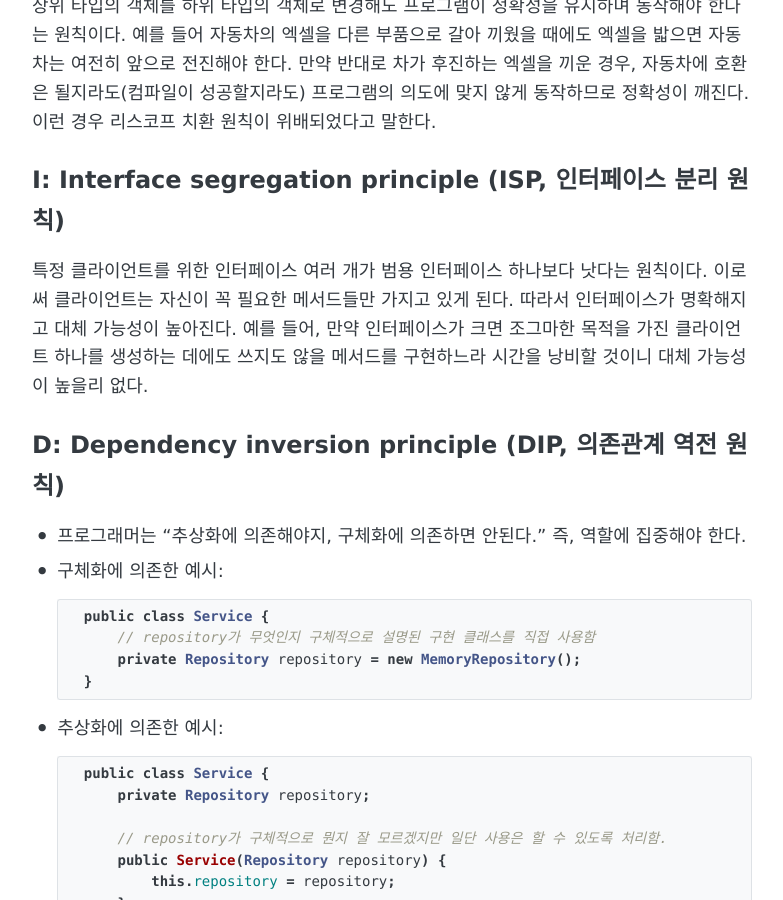
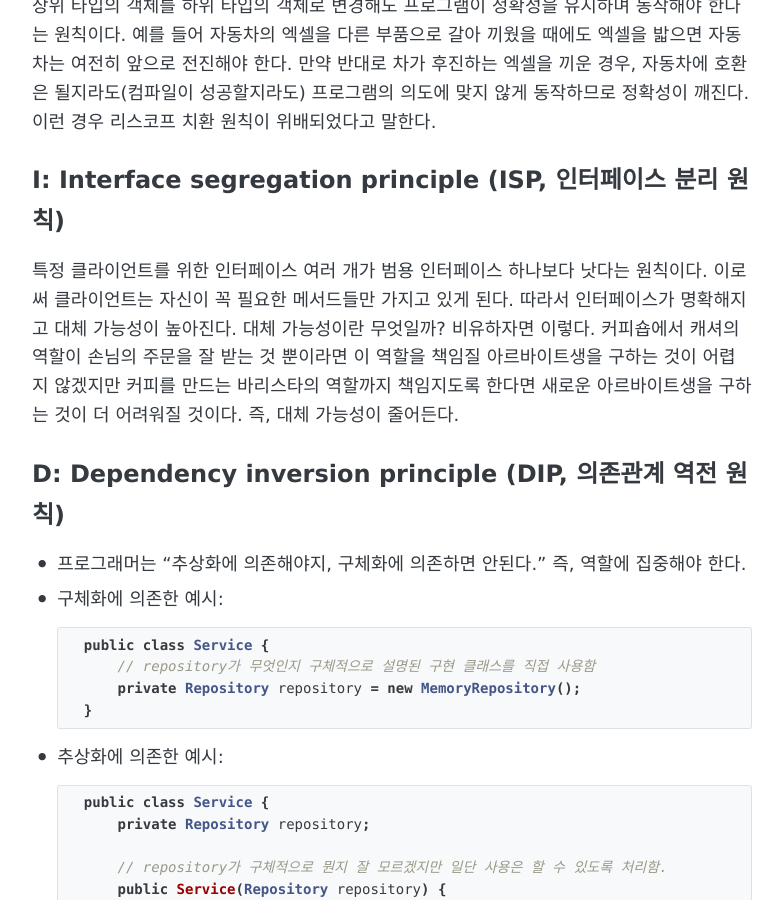
Before and after one commit to ghwn/ghwn.github.io, a Jekyll site: the page built from _posts/2021-04-22-what-is-solid.md, in a window 1280 px wide and 900 px high, scrolled down 1478 px. Shown: the whole window, without its empty margins (248-1031 px from the left). Built offline with Jekyll 4.4.1, drawn with Linux system fonts in a browser that asks for light colours; comment, search, counter and statistics services are not loaded.

Commit message:
글 수정

```diff
--- a/_posts/2021-04-22-what-is-solid.md
+++ b/_posts/2021-04-22-what-is-solid.md
@@ -64,8 +64,9 @@ comments: true
 특정 클라이언트를 위한 인터페이스 여러 개가 범용 인터페이스 하나보다 낫다는 원칙이다.
 이로써 클라이언트는 자신이 꼭 필요한 메서드들만 가지고 있게 된다.
 따라서 인터페이스가 명확해지고 대체 가능성이 높아진다.
-예를 들어, 만약 인터페이스가 크면 조그마한 목적을 가진 클라이언트 하나를 생성하는 데에도
-쓰지도 않을 메서드를 구현하느라 시간을 낭비할 것이니 대체 가능성이 높을리 없다.
+대체 가능성이란 무엇일까? 비유하자면 이렇다. 커피숍에서 캐셔의 역할이 손님의 주문을 잘 받는 것 뿐이라면 이 역할을 책임질
+아르바이트생을 구하는 것이 어렵지 않겠지만 커피를 만드는 바리스타의 역할까지 책임지도록
+한다면 새로운 아르바이트생을 구하는 것이 더 어려워질 것이다. 즉, 대체 가능성이 줄어든다.
 
 
 ## D: Dependency inversion principle (DIP, 의존관계 역전 원칙)
```
